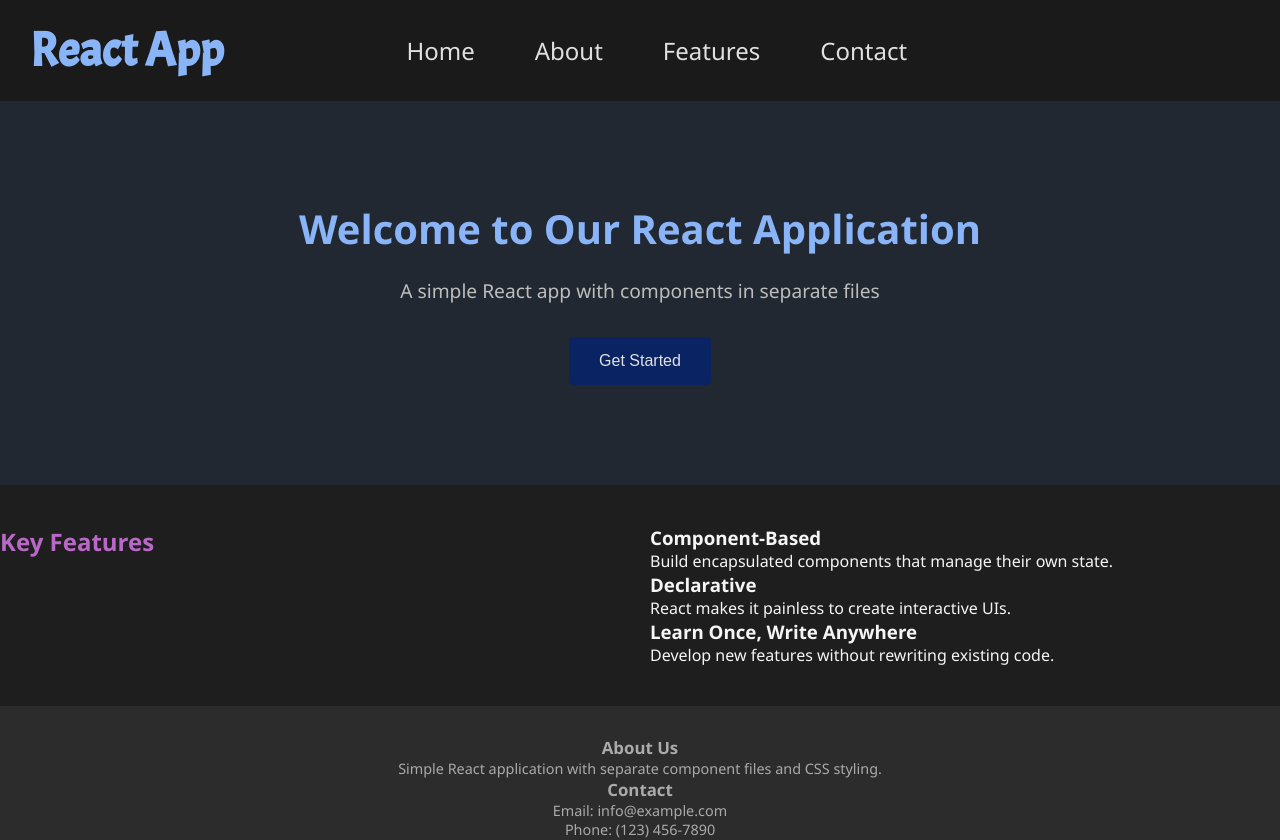
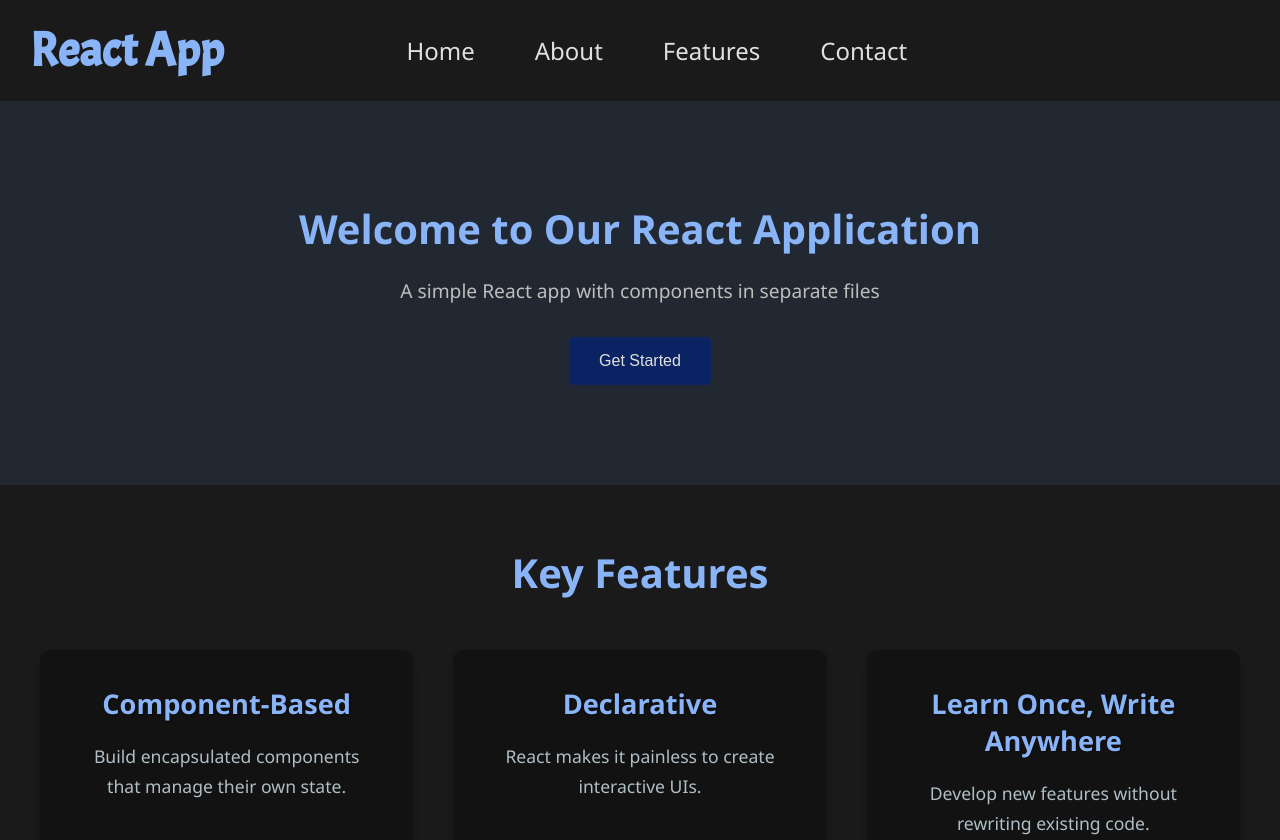
Before and after one commit to Leillac88/Template-React, a React (Vite) app: page / in a window 1280 px wide. Shown: the top 840 px of the page. Built offline with nearby package versions, Linux system fonts and the light colour scheme.

Commit message:
add features.css

```diff
--- a/src/components/Features/Features.css
+++ b/src/components/Features/Features.css
@@ -1,27 +1,65 @@
 .features {
-  display: grid;
-  grid-template-columns: repeat(auto-fit, minmax(280px, 1fr));
-  gap: 20px;
-  padding: 40px 0;
+  background-color: #1A1A1A;
+  color: #E0E0E0;
+  padding: 60px 30px;
+  text-align: center;
 }
 
-.feature-item {
-  background-color: #2e2e2e;
-  border-radius: 10px;
-  padding: 20px;
-  text-align: center;
-  transition: transform 0.3s ease;
+.features h2 {
+  font-size: 2.5em;
+  font-weight: bold;
+  color: #8AB4F8;
+  margin-bottom: 50px;
 }
 
-.feature-item:hover {
-  transform: translateY(-5px);
+.features-grid {
+  display: grid;
+  grid-template-columns: repeat(auto-fit, minmax(320px, 1fr));
+  gap: 40px;
+  max-width: 1200px;
+  margin: 0 auto;
 }
 
-.feature-item h3 {
-  color: #9b59b6;
-  margin-bottom: 10px;
+.feature-card {
+  background-color: #121212;
+  padding: 35px;
+  border-radius: 10px;
+  box-shadow: 0 4px 8px rgba(0, 0, 0, 0.2);
+  transition: transform 0.3s cubic-bezier(0.25, 0.46, 0.45, 0.94), box-shadow 0.3s cubic-bezier(0.25, 0.46, 0.45, 0.94);
 }
 
-.feature-item p {
-  color: #d1c4e9;
+.feature-card h3 {
+  font-size: 1.7em;
+  color: #8AB4F8;
+  margin-top: 0;
+  margin-bottom: 20px;
+  text-shadow: 1px 1px 2px rgba(0, 0, 0, 0.5);
 }
+
+.feature-card p {
+  font-size: 1.1em;
+  line-height: 1.7;
+  color: #B0BEC5;
+  margin-bottom: 0;
+}
+
+.feature-card:before {
+  content: '';
+  position: absolute;
+  top: 0;
+  left: 0;
+  right: 0;
+  bottom: 0;
+  border-radius: 10px;
+  border: 2px solid transparent;
+  transition: border-color 0.3s cubic-bezier(0.25, 0.46, 0.45, 0.94);
+}
+
+.feature-card:hover {
+  transform: translateY(-8px);
+  box-shadow: 0 12px 20px rgba(0, 0, 0, 0.3);
+}
+
+.feature-card:hover:before {
+  border-color: #64B5F6;
+}
```
